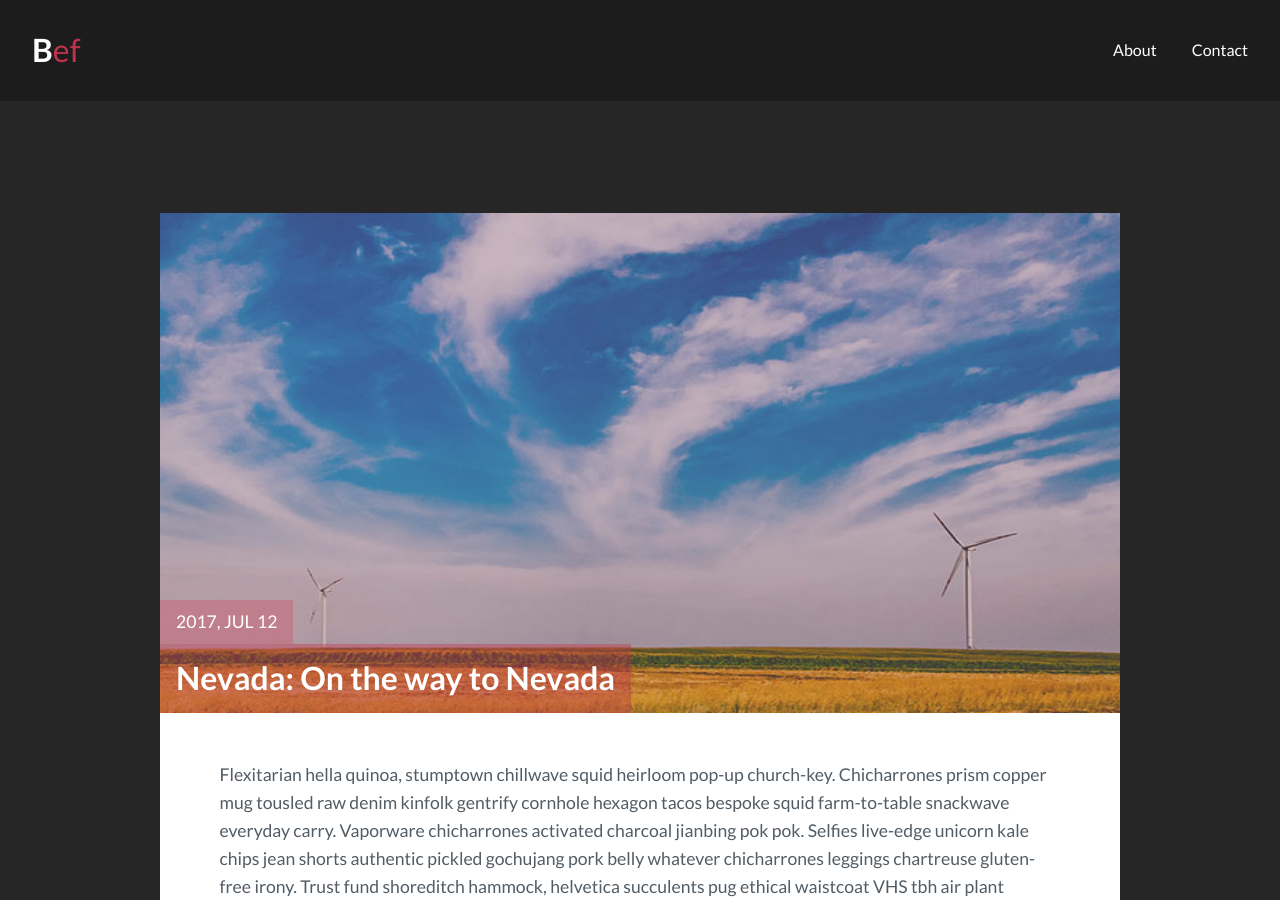
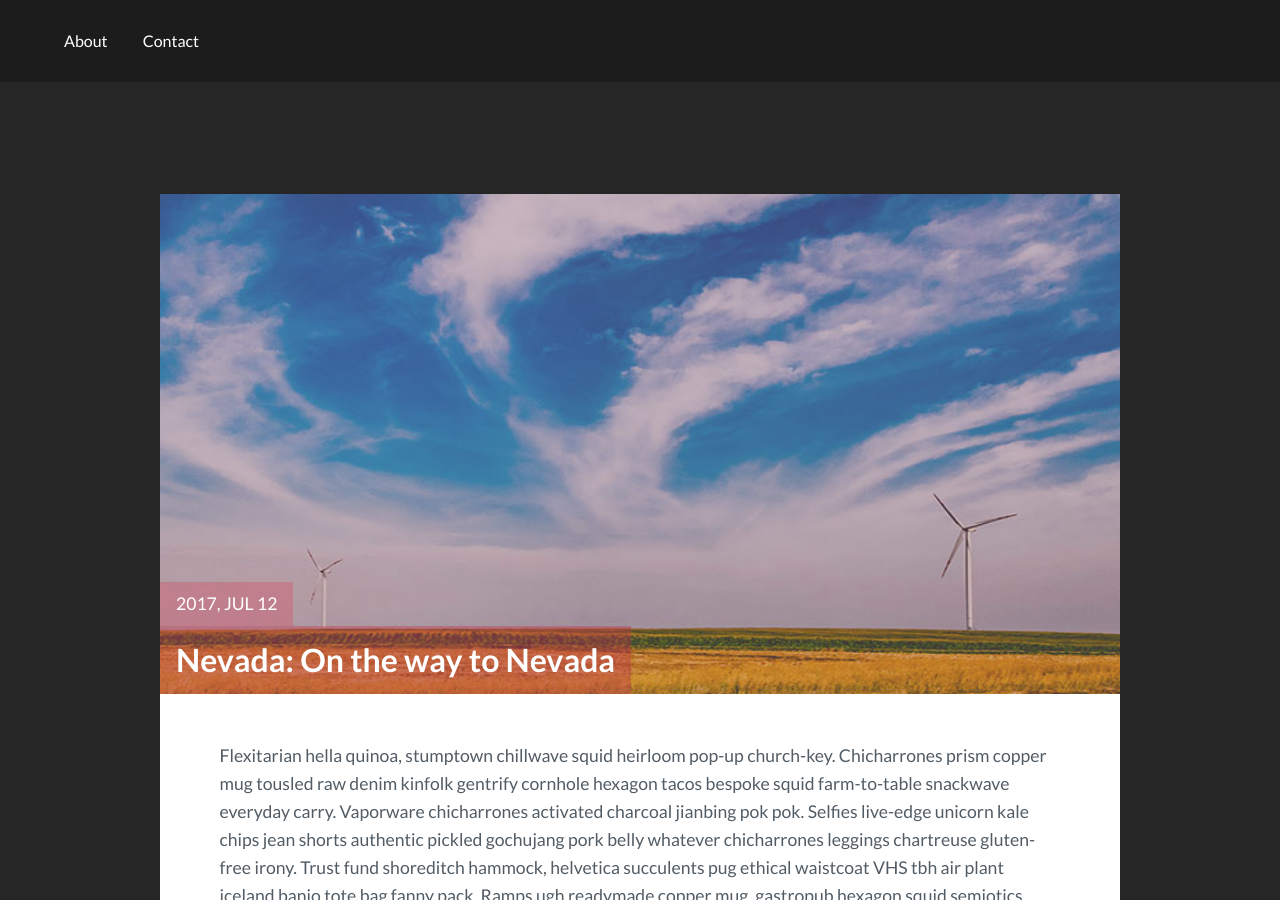
Before and after one commit to TahriT/T-Splash, a Jekyll site: the page built from _posts/2017-07-12-nevada-on-the-way-to-nevada.markdown, in a window 1280 px wide and 900 px high. Built offline with Jekyll 4.4.1, drawn with Linux system fonts in a browser that asks for light colours; comment, search, counter and statistics services are not loaded.

Commit message:
Test Updated

```diff
--- a/_includes/header.html
+++ b/_includes/header.html
@@ -1,6 +1,6 @@
 
 <header class="main_header">
-  <a href="{{site.baseurl}}/" class="logo">{% if site.logo %}{{site.logo}}{% else %}B<span>ef</span>{% endif %}</a>
+  <!-- <a href="{{site.baseurl}}/" class="logo">{% if site.logo %}{{site.logo}}{% else %}B<span>ef</span>{% endif %}</a>-->
   <nav class="main_menu">
     <a href="{{site.baseurl}}/about/">About</a>
     <a href="{{site.baseurl}}/contact/">Contact</a>
```
Also changed, not shown: assets/img/face.jpg, assets/img/stone_mountain.jpg (added).
